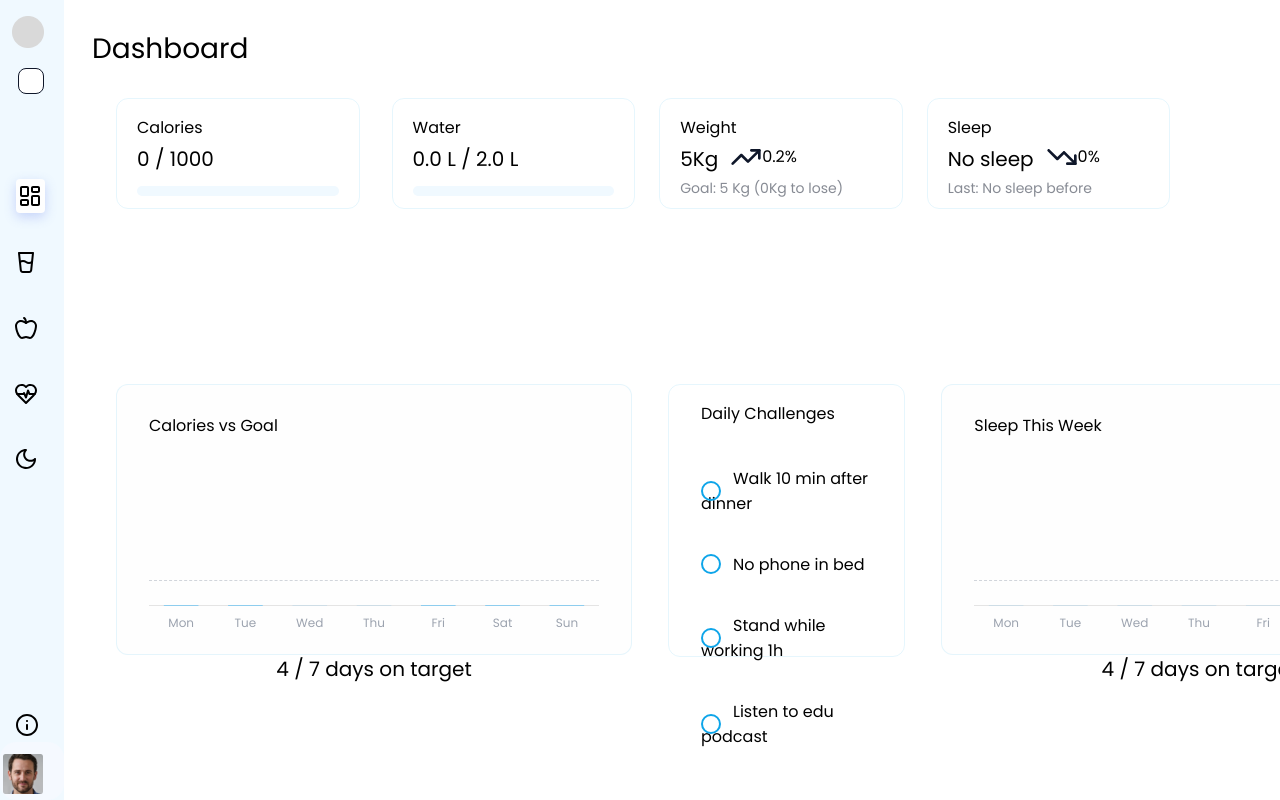
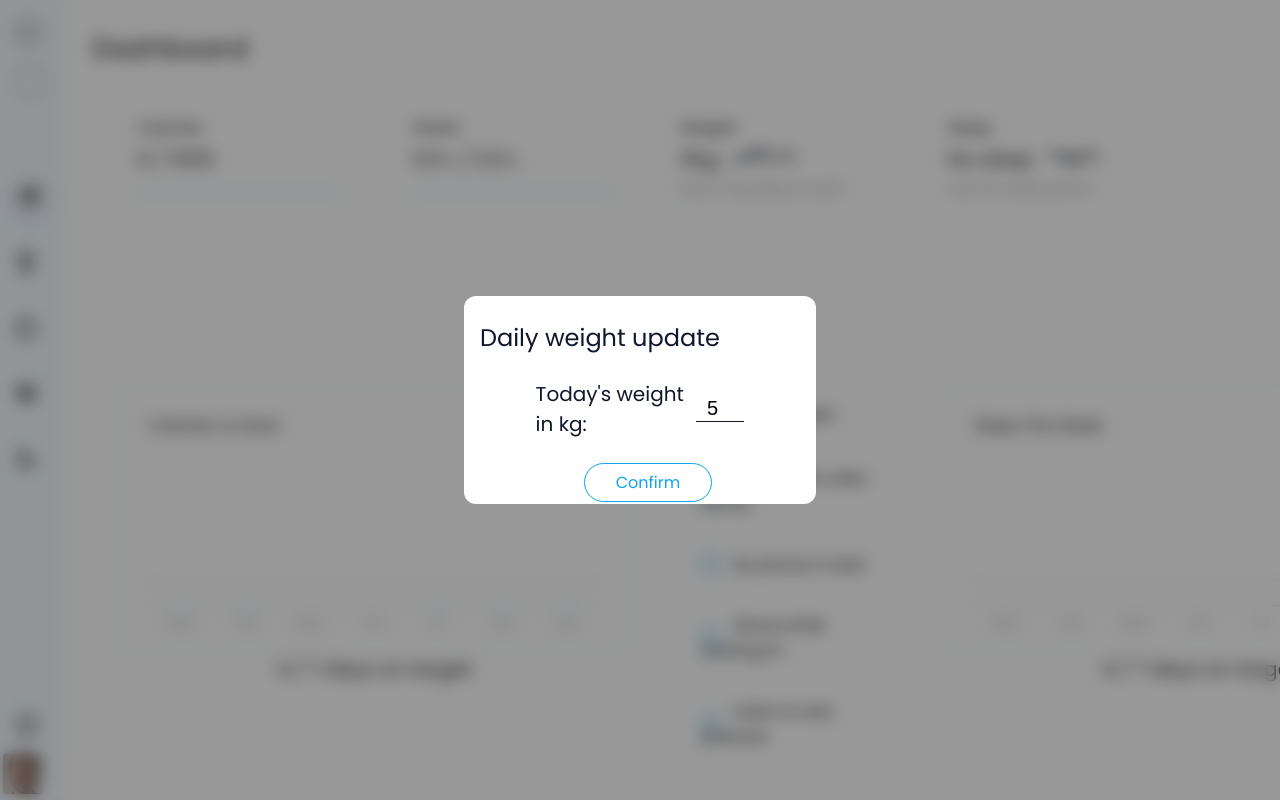
Before and after one commit to D4rkxv/ZlotaApka, a React (Vite) app: page / in a window 1280 px wide. Both pictures are taken after typing "5", "5", "5", "5" into the empty fields and a click on the button "Save". Shown: the top 800 px of the page. Built offline with nearby package versions, Linux system fonts and the light colour scheme.

Commit message:
Codzienny update wagi

```diff
--- a/src/Dashboard.jsx
+++ b/src/Dashboard.jsx
@@ -30,6 +30,7 @@ import TrendDown from "./assets/TrendDown.svg";
 import LineChart from "./LineChart.jsx";
 import DonutChart from "./DonutChart.jsx";
 import WelcomePopup from "./WelcomePopup.jsx";
+import WeightUpdatePopup from "./WeightUpdatePopup.jsx";
 
 const labels = ["Mon", "Tue", "Wed", "Thu", "Fri", "Sat", "Sun"];
 
@@ -56,6 +57,8 @@ export function Dashboard() {
     currentChallenge,
     setCurrentChallenge,
     isChecked2,
+    weightUpdated,
+    setWeightUpdated
   } = useDashboard();
 
   const sleepComparison = getSleepComparison();
@@ -190,9 +193,11 @@ export function Dashboard() {
 
   return (
     <>
+      {!weightUpdated && !showWelcomePopup? <WeightUpdatePopup setDailyWeightUpdated={setWeightUpdated}/>:null}
       {showWelcomePopup ? (
         <WelcomePopup setPopupVisibility={setShowWelcomePopup} />
       ) : null}
+
       <div className="dashboardContainer siteContainer">
         <Sidebar />
 
--- a/src/DashboardContext.jsx
+++ b/src/DashboardContext.jsx
@@ -756,6 +756,20 @@ export const DashboardProvider = ({ children }) => {
   const workoutProgressWidth = ((workoutsDone / weeklyWorkouts) * 100).toFixed(
     1
   );
+  //daily weight update
+  const getWeightUpdated = () => {
+    const value = localStorage.getItem("dailyWeightUpdate");
+    return value ? JSON.parse(value) : false;
+  };
+
+  const [weightUpdated, setWeightUpdated] = useState(getWeightUpdated);
+
+  useEffect(() => {
+    localStorage.setItem(
+      "dailyWeightUpdate",
+      JSON.stringify(weightUpdated)
+    );
+  }, [weightUpdated]);
 
   //food
   const addFood = useCallback((calories) => {
@@ -1170,7 +1184,10 @@ export const DashboardProvider = ({ children }) => {
         setShowWelcomePopup,
         //profilePic
         profileImage,
-        saveNewProfileImage
+        saveNewProfileImage,
+        //daily weight update
+        weightUpdated,
+        setWeightUpdated
       }}
     >
       {children}
--- a/src/Popups.css
+++ b/src/Popups.css
@@ -64,7 +64,8 @@
 .popupContainer input[type="date"],
 .welcomePopup input[type="number"],
 .mealPopup input[type="number"],
-.waterPopup input {
+.waterPopup input,
+.weightUpdate input {
   width: 100%;
   border: none;
   border-bottom: var(--textColor) 1px solid;
@@ -212,3 +213,29 @@
   justify-content: center;
   align-content: center;
 }
+
+.weightUpdate{
+  width: 25%;
+  height: 20%;
+  z-index: 99;
+}
+.popupBackground, .weightUpdate{
+  z-index: 99;
+}
+.weightUpdate .popupSection{
+  display: flex;
+  justify-content: center;
+  align-content: center;
+}
+.weightUpdate input{
+  width: 14%;
+  text-align: center;
+  font-size: 20px;
+}
+.weightUpdate label{
+  font-size: 20px;
+}
+.weightUpdate .popupButtonContainer{
+  margin-top: 0px;
+  justify-content: center;
+}
--- a/src/Profile.jsx
+++ b/src/Profile.jsx
@@ -12,9 +12,12 @@ function Profile() {
     hydrationGoal,
     dailyActivity,
     currentWeight,
+    setCurrentWeight,
     goalWeight,
+    setGoalWeight,
     gender,
     currentHeight,
+    setCurrentHeight,
     currentAge,
     waterProgressWidth,
     allSeconds,
--- /dev/null
+++ b/src/WeightUpdatePopup.jsx
@@ -0,0 +1,35 @@
+import React, { useState } from 'react';
+import { useDashboard } from "./DashboardContext.jsx";
+
+const WeightUpdatePopup = ({setDailyWeightUpdated}) => {
+    const {
+        currentWeight,
+        setCurrentWeight
+    } = useDashboard()
+    const [newWeight, setNewWeight] = useState(currentWeight)
+
+    return(
+        <div className="popupBackground">
+            <div className="popupContainer weightUpdate">
+                <form onSubmit={(e)=>{
+                    e.preventDefault()
+                    setCurrentWeight(newWeight)
+                    setDailyWeightUpdated(true)
+                }}>
+                    <p className="popupTitle">Daily weight update</p>
+                    <div className="popupSection">
+                        <div className="inputContainer">
+                            <label htmlFor="mealName">Today's weight in kg:</label>
+                            <input type="number" id='mealName' value={newWeight} onChange={(e) => setNewWeight(e.target.value)} required/>
+                        </div>
+                    </div>
+                    <div className="popupButtonContainer">
+                        <button type="submit" className="coloredBtn">Confirm</button>
+                    </div>
+                </form>
+            </div>
+        </div>
+    )
+}
+
+export default WeightUpdatePopup
```
Also changed, not shown: src/Profile.css (line endings or trailing spaces).
